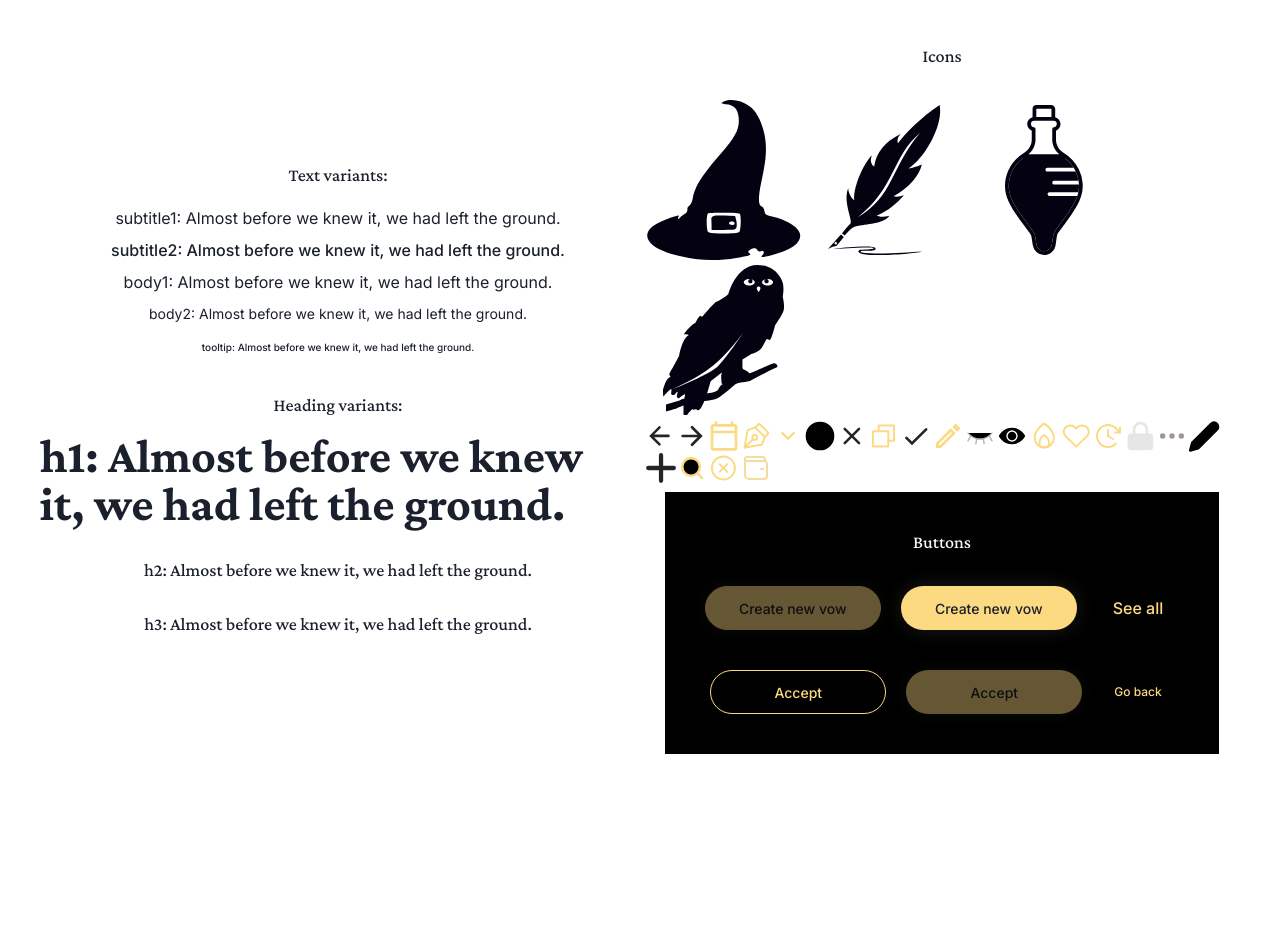
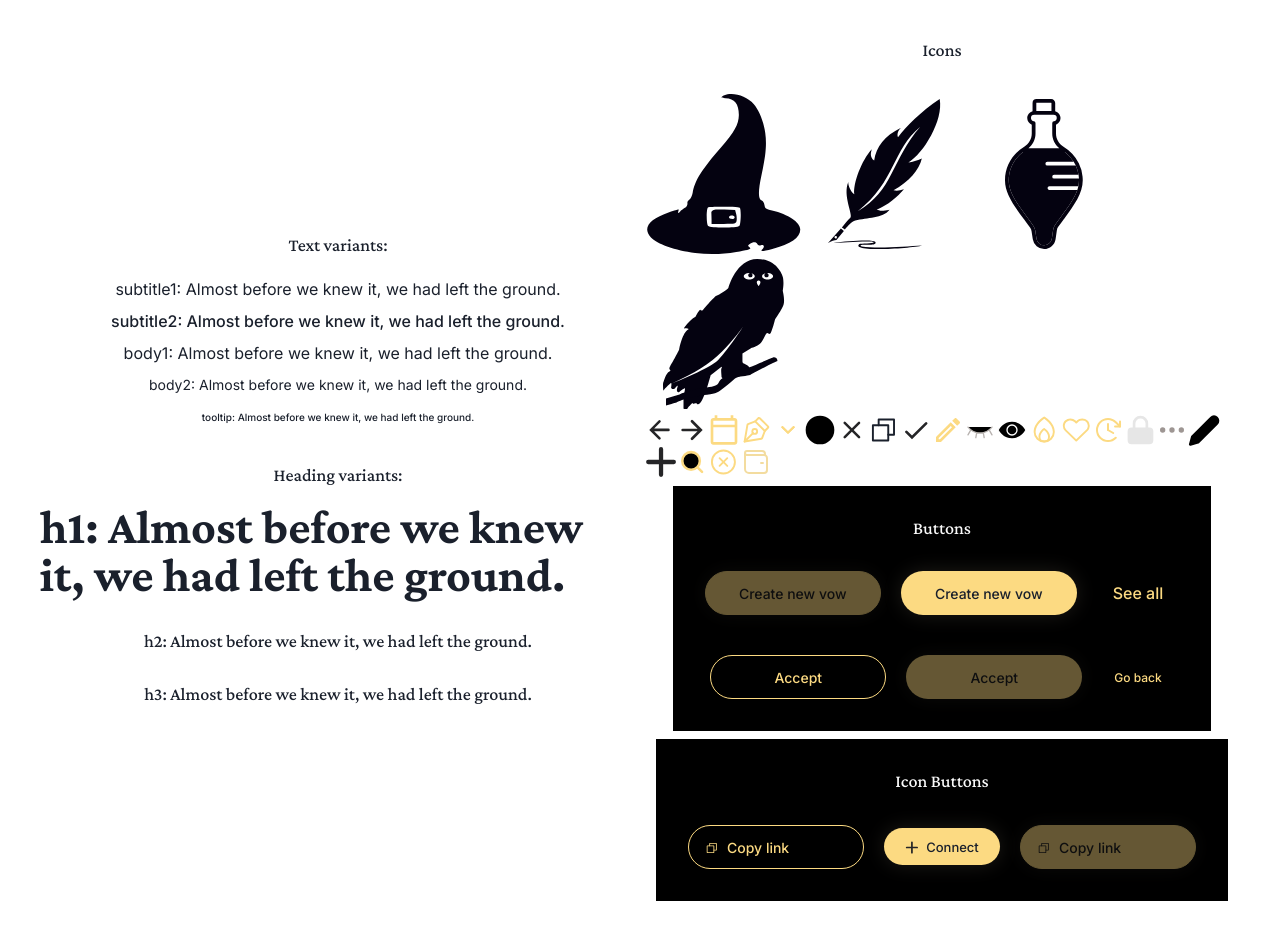
Before and after one commit to BlossomLabs/unbreakable-vows-ui, a React (Vite) app: page / in a window 1280 px wide. Before the commit the page ends 800 px from the top, so only its background shows below. Built offline with nearby package versions, Linux system fonts and the light colour scheme.

Commit message:
feat(btn): add examples with icons

```diff
--- a/src/App.tsx
+++ b/src/App.tsx
@@ -90,7 +90,7 @@ function App() {
               })}
             </Box>
           </Box>
-          <Box bgColor={"black"} p={10}>
+          <Box bgColor={"black"} p={8}>
             <Heading
               as={"h4"}
               variant={"h2"}
@@ -122,6 +122,48 @@ function App() {
               </HStack>
             </VStack>
           </Box>
+
+          <Box bgColor={"black"} p={8}>
+            <Heading
+              as={"h4"}
+              variant={"h2"}
+              size={"md"}
+              textAlign={"center"}
+              pb={8}
+              color={"secondary.50"}
+            >
+              Icon Buttons
+            </Heading>
+            <VStack spacing={10}>
+              <HStack spacing={5}>
+                <Button
+                  aria-label="Copy link"
+                  leftIcon={<Icons.CopyIcon />}
+                  variant={"outline"}
+                  justifyContent={"flex-start"}
+                >
+                  Copy link
+                </Button>
+                <Button
+                  aria-label="Copy link"
+                  leftIcon={<Icons.PlusIcon />}
+                  variant={"solid"}
+                  size={"lg"}
+                >
+                  Connect
+                </Button>
+                <Button
+                  aria-label="Copy link"
+                  leftIcon={<Icons.CopyIcon />}
+                  variant={"outline"}
+                  justifyContent={"flex-start"}
+                  isDisabled
+                >
+                  Copy link
+                </Button>
+              </HStack>
+            </VStack>
+          </Box>
         </VStack>
       </HStack>
     </Center>
--- a/src/components/Icons/CopyIcon.tsx
+++ b/src/components/Icons/CopyIcon.tsx
@@ -7,13 +7,13 @@ const CopyIcon = createIcon({
   // path can also be an array of elements, if you have multiple paths, lines, shapes, etc.
   path: [
     <path
-      fill="#FCDA82"
+      fill="currentColor"
       fillRule="evenodd"
       d="M7.578 3.75a.75.75 0 0 1 .75-.75h12a.75.75 0 0 1 .75.75v12a.75.75 0 0 1-.75.75h-4.5a.75.75 0 0 1 0-1.5h3.75V4.5h-10.5v3.75a.75.75 0 1 1-1.5 0v-4.5Z"
       clipRule="evenodd"
     />,
     <path
-      fill="#FCDA82"
+      fill="currentColor"
       fillRule="evenodd"
       d="M3.078 8.25a.75.75 0 0 1 .75-.75h12a.75.75 0 0 1 .75.75v12a.75.75 0 0 1-.75.75h-12a.75.75 0 0 1-.75-.75v-12Zm1.5.75v10.5h10.5V9h-10.5Z"
       clipRule="evenodd"
```
